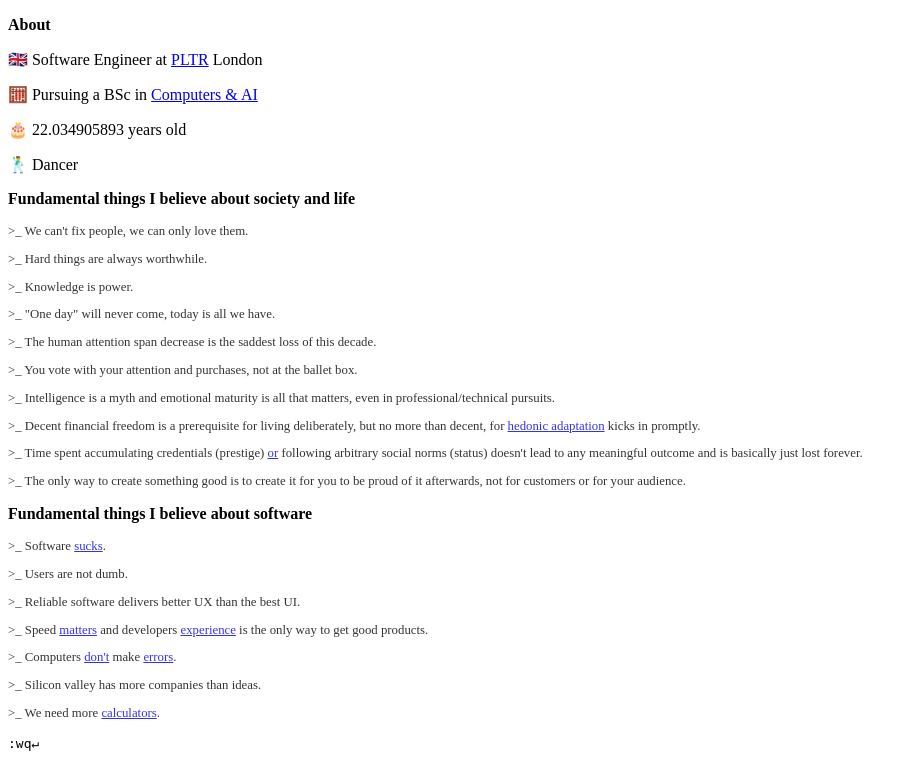
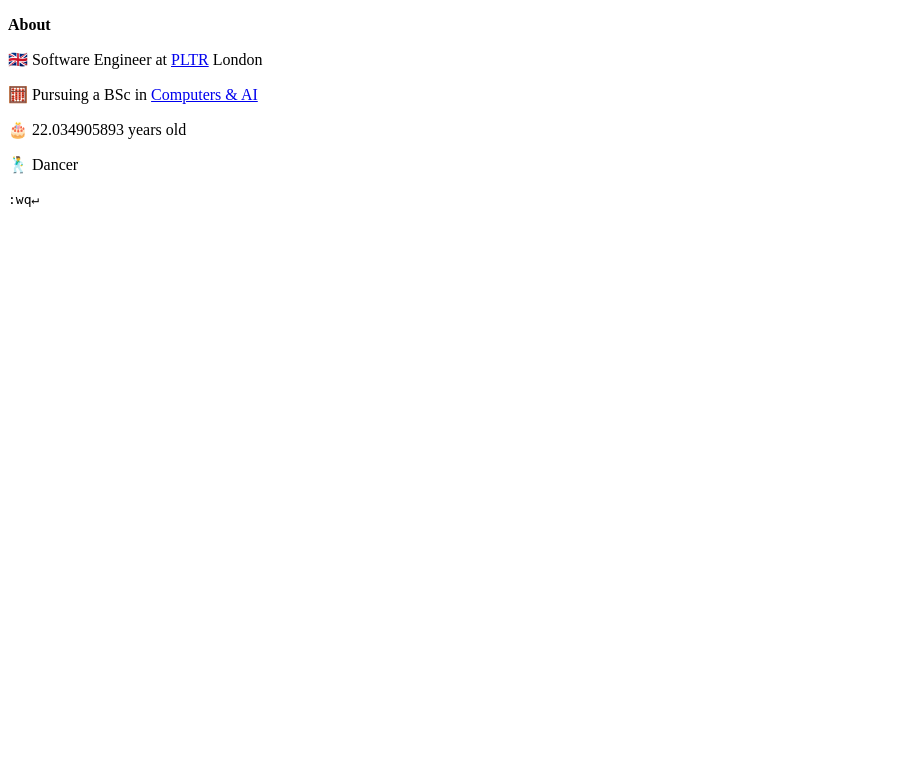
Before and after one commit to danielfalbo/prev, a Python web app: template templates/index.html in a window 1280 px wide. Shown: the part 184-944 px from the top of the page, without its empty margins (0-917 px from the left). After the commit the page ends 391 px from the top, so only its background shows below. Run offline with Jinja, Linux system fonts and the light colour scheme; the template is opened without the code that fills it, so the values that code supplies are empty.

Commit message:
move fundamental beliefs to /notes/words

```diff
--- a/templates/index.html
+++ b/templates/index.html
@@ -53,100 +53,6 @@
           </p>
           <p>🎂 <span id="live-age"></span> years old</p>
           <p>🕺 Dancer</p>
-        </div>
-      </div>
-
-      <div>
-        <p>
-          <strong>Fundamental things I believe about society and life</strong>
-        </p>
-
-        <div style="opacity: 0.8; font-size: 0.8rem">
-          <p>>_ We can't fix people, we can only love them.</p>
-          <p>>_ Hard things are always worthwhile.</p>
-
-          <p>>_ Knowledge is power.</p>
-
-          <p>>_ "One day" will never come, today is all we have.</p>
-
-          <p>
-            >_ The human attention span decrease is the saddest loss of this
-            decade.
-          </p>
-
-          <p>
-            >_ You vote with your attention and purchases, not at the ballet
-            box.
-          </p>
-
-          <p>
-            >_ Intelligence is a myth and emotional maturity is all that
-            matters, even in professional/technical pursuits.
-          </p>
-
-          <p>
-            >_ Decent financial freedom is a prerequisite for living
-            deliberately, but no more than decent, for
-            <a href="https://wikipedia.org/wiki/Hedonic_treadmill"
-              >hedonic adaptation</a
-            >
-            kicks in promptly.
-          </p>
-
-          <p>
-            >_ Time spent accumulating credentials (prestige)
-            <a
-              href="https://www.robkhenderson.com/p/experts-and-elites-play-fundamentally"
-              >or</a
-            >
-            following arbitrary social norms (status) doesn't lead to any
-            meaningful outcome and is basically just lost forever.
-          </p>
-
-          <p>
-            >_ The only way to create something good is to create it for you to
-            be proud of it afterwards, not for customers or for your audience.
-          </p>
-        </div>
-      </div>
-
-      <div>
-        <p>
-          <strong>Fundamental things I believe about software</strong>
-        </p>
-
-        <div style="opacity: 0.8; font-size: 0.8rem">
-          <p>
-            >_ Software <a href="https://suckless.org/philosophy/">sucks</a>.
-          </p>
-
-          <p>>_ Users are not dumb.</p>
-          <p>>_ Reliable software delivers better UX than the best UI.</p>
-          <p>
-            >_ Speed
-            <a href="https://lemire.me/blog/2025/12/05/why-speed-matters/"
-              >matters</a
-            >
-            and developers
-            <a href="https://www.scattered-thoughts.net/writing/speed-matters/"
-              >experience</a
-            >
-            is the only way to get good products.
-          </p>
-          <p>
-            >_ Computers
-            <a
-              href="https://wikipedia.org/wiki/Elm_(programming_language)#:~:text=no%20runtime%20exceptions%20in%20practice%22"
-              >don't</a
-            >
-            make
-            <a href="https://wikipedia.org/wiki/Exception_handling">errors</a>.
-          </p>
-          <p>>_ Silicon valley has more companies than ideas.</p>
-          <p>
-            >_ We need more
-            <a href="https://karpathy.ai/blog/calculator.html">calculators</a>.
-          </p>
         </div>
       </div>
 
```
Also changed, not shown: knowledge.db.
